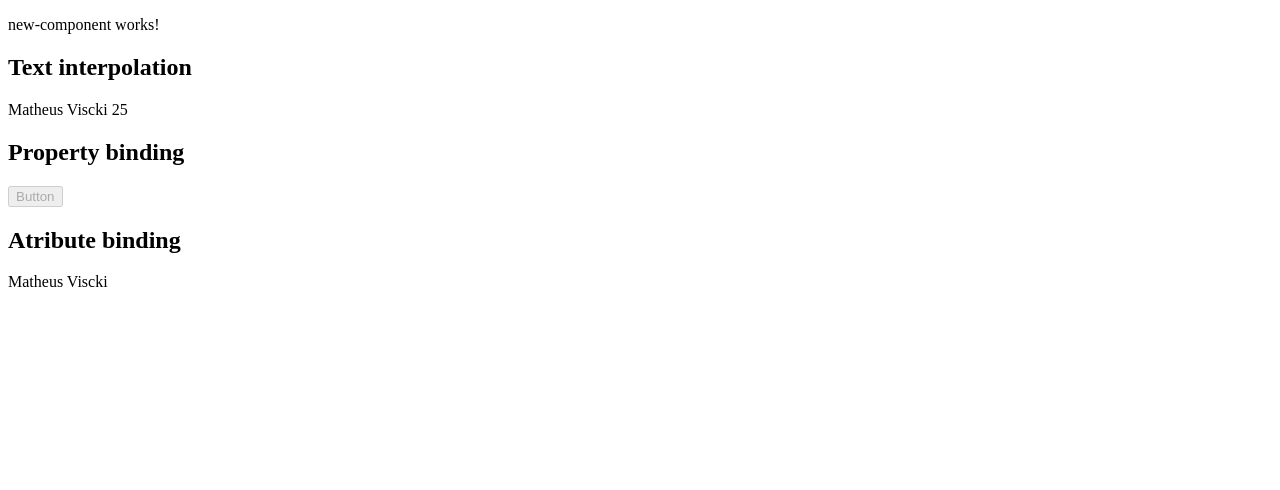
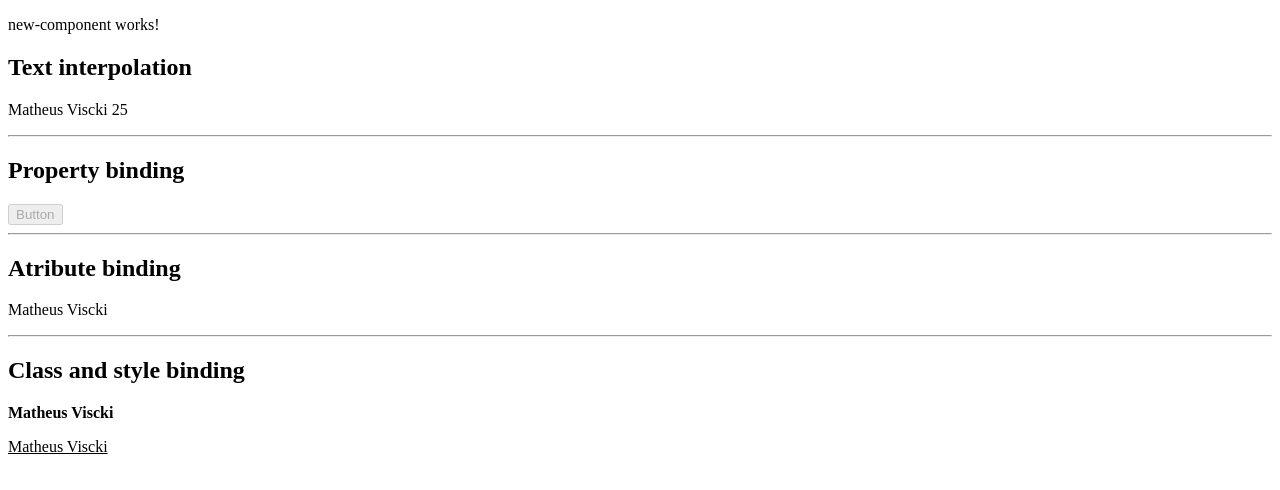
Before and after one commit to mathvsk/meu-primeiro-projeto, an Angular app: page / in a window 1280 px wide. Shown: the top 490 px of the page. Built offline with nearby package versions, Linux system fonts and the light colour scheme.

Commit message:
feat: aplicar class and style binding

```diff
--- a/src/app/components/template/template-binding/template-binding.component.html
+++ b/src/app/components/template/template-binding/template-binding.component.html
@@ -2,9 +2,16 @@
 <p>
     {{ this.name }} {{ this.age }}
 </p>
+<hr/>
 
 <h2>Property binding</h2>
 <button [disabled]="isDisabled">Button</button>
+<hr/>
 
 <h2>Atribute binding</h2>
 <p [attr.aria-label]="name">Matheus Viscki</p>
+<hr/>
+
+<h2>Class and style binding</h2>
+<p [class.classe-teste]="true">{{ this.name }}</p>
+<p [style.text-decoration]="'underline'">{{ this.name }}</p>
--- a/src/app/components/template/template-binding/template-binding.component.scss
+++ b/src/app/components/template/template-binding/template-binding.component.scss
@@ -0,0 +1,5 @@
+:host {
+    .classe-teste {
+        font-weight: 900;
+    }
+}
```
